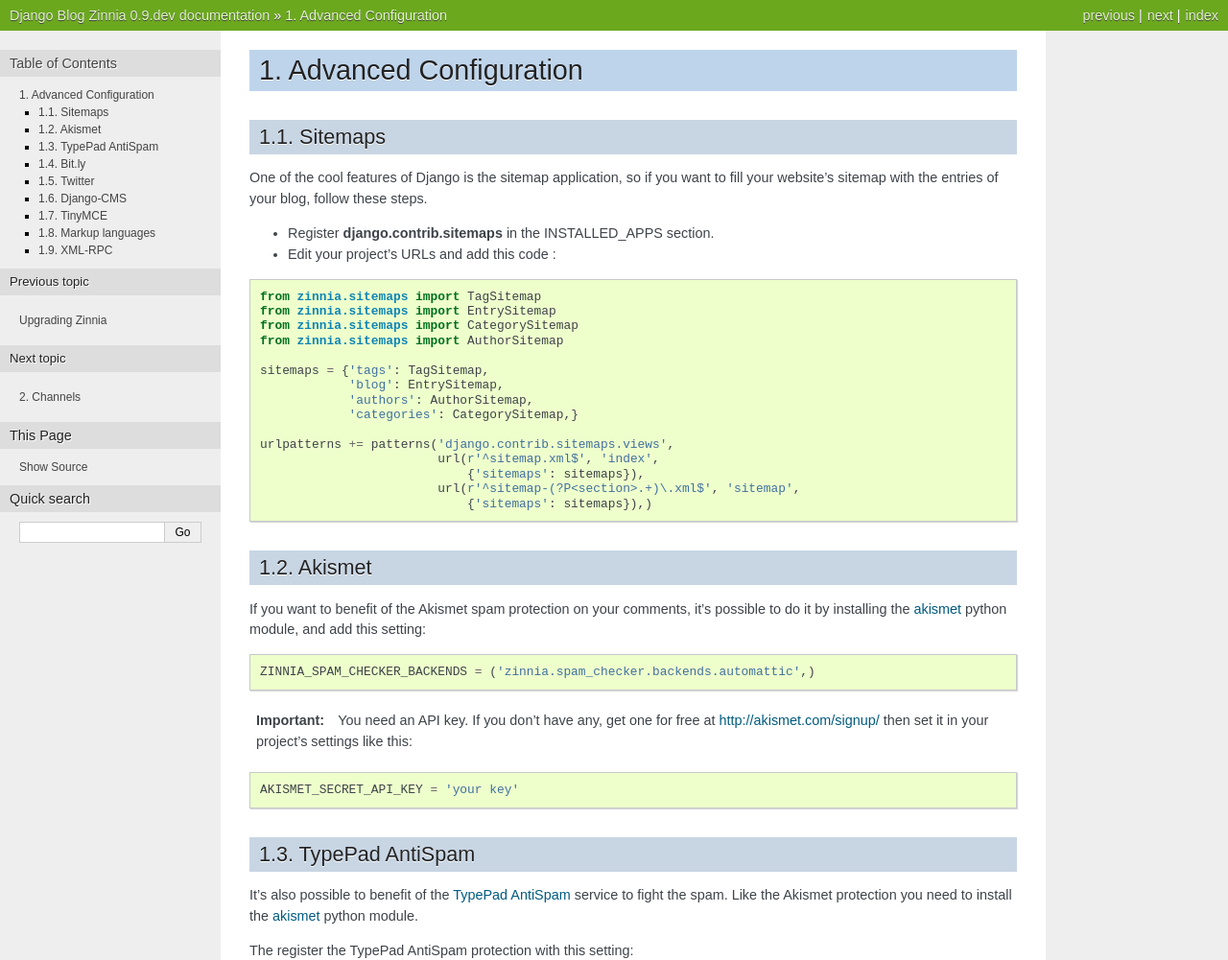
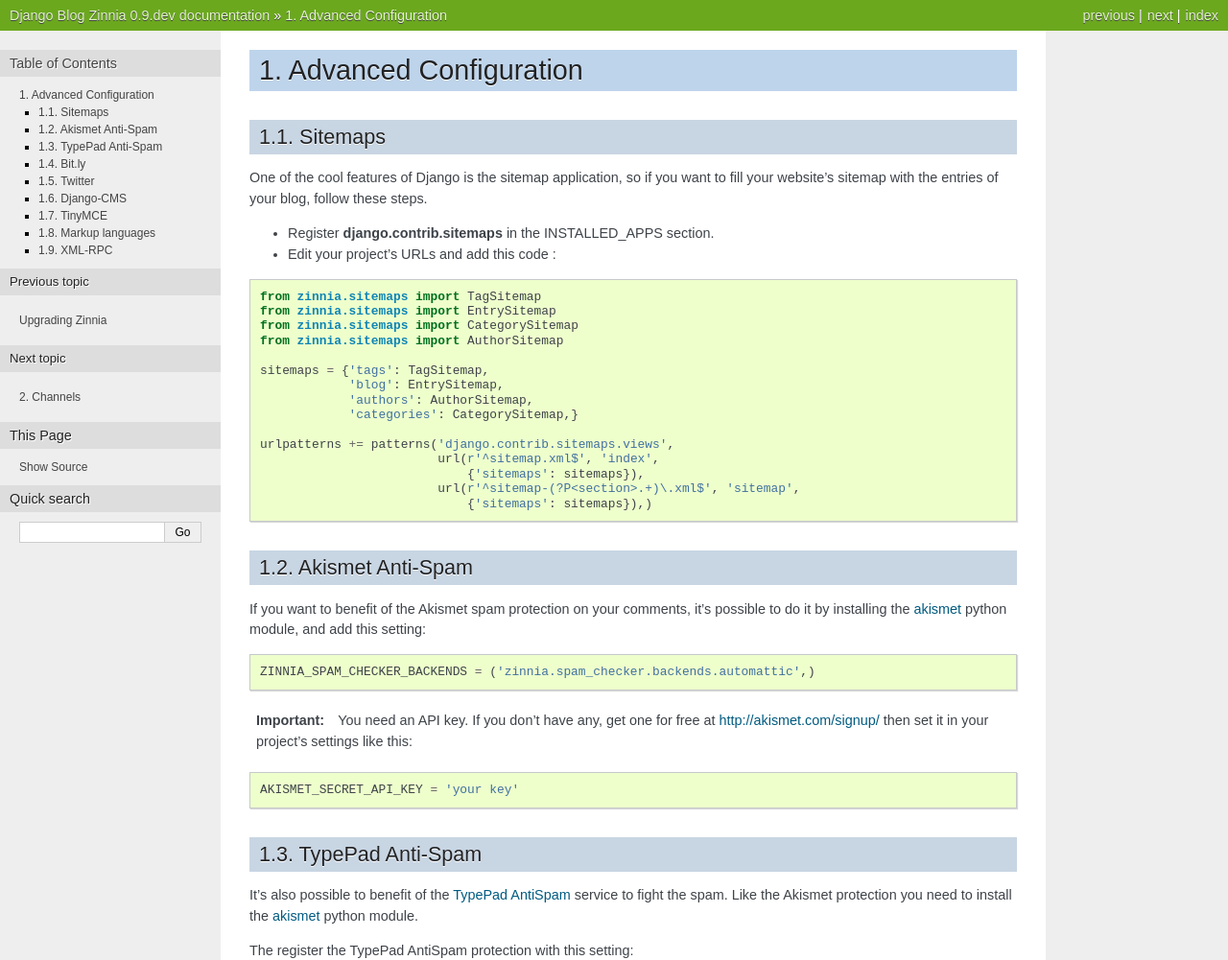
Before and after one commit to Fantomas42/django-blog-zinnia, a Sphinx documentation site: the page built from docs/configuration.rst, in a window 1280 px wide and 1400 px high. Shown: the top 1001 px of the window at 96% size. Built offline with Sphinx 7.4.7, drawn with Linux system fonts in a browser that asks for light colours.

Commit message:
removing akismet in dependancies of the setup script

```diff
--- a/docs/configuration.rst
+++ b/docs/configuration.rst
@@ -29,8 +29,8 @@
                            url(r'^sitemap-(?P<section>.+)\.xml$', 'sitemap',
                                {'sitemaps': sitemaps}),)
 
-Akismet
--------
+Akismet Anti-Spam
+-----------------
 
 If you want to benefit of the Akismet spam protection on your comments,
 it's possible to do it by installing the `akismet`_ python module, and add
@@ -46,8 +46,8 @@
 
   AKISMET_SECRET_API_KEY = 'your key'
 
-TypePad AntiSpam
-----------------
+TypePad Anti-Spam
+-----------------
 
 It's also possible to benefit of the `TypePad AntiSpam
 <http://antispam.typepad.com/>`_ service to fight the spam. Like the
@@ -192,4 +192,4 @@
 
 
 
-.. `akismet`: http://www.voidspace.org.uk/python/modules.shtml#akismet
+.. _`akismet`: http://www.voidspace.org.uk/python/modules.shtml#akismet
--- a/setup.py
+++ b/setup.py
@@ -30,10 +30,9 @@
       license=zinnia.__license__,
       include_package_data=True,
       zip_safe=False,
-      install_requires=['akismet>=0.2.0',
-                        'pyparsing>=1.5.5',
+      install_requires=['BeautifulSoup>=3.2.0',
                         'django-mptt>=0.4.2',
                         'django-tagging>=0.3.1',
                         'django-xmlrpc>=0.1.3',
-                        'BeautifulSoup>=3.2.0',
+                        'pyparsing>=1.5.5',
                         ])
```
